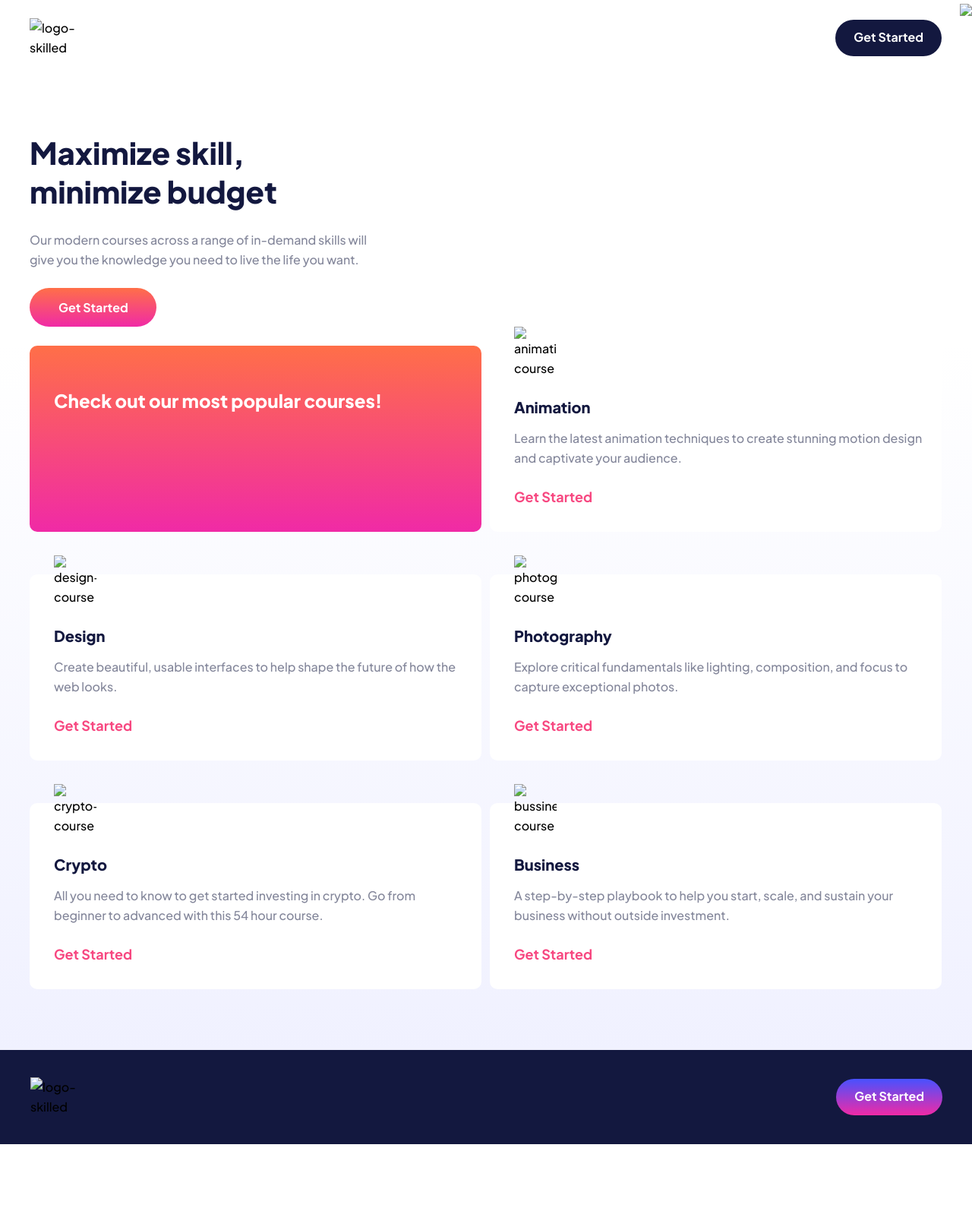
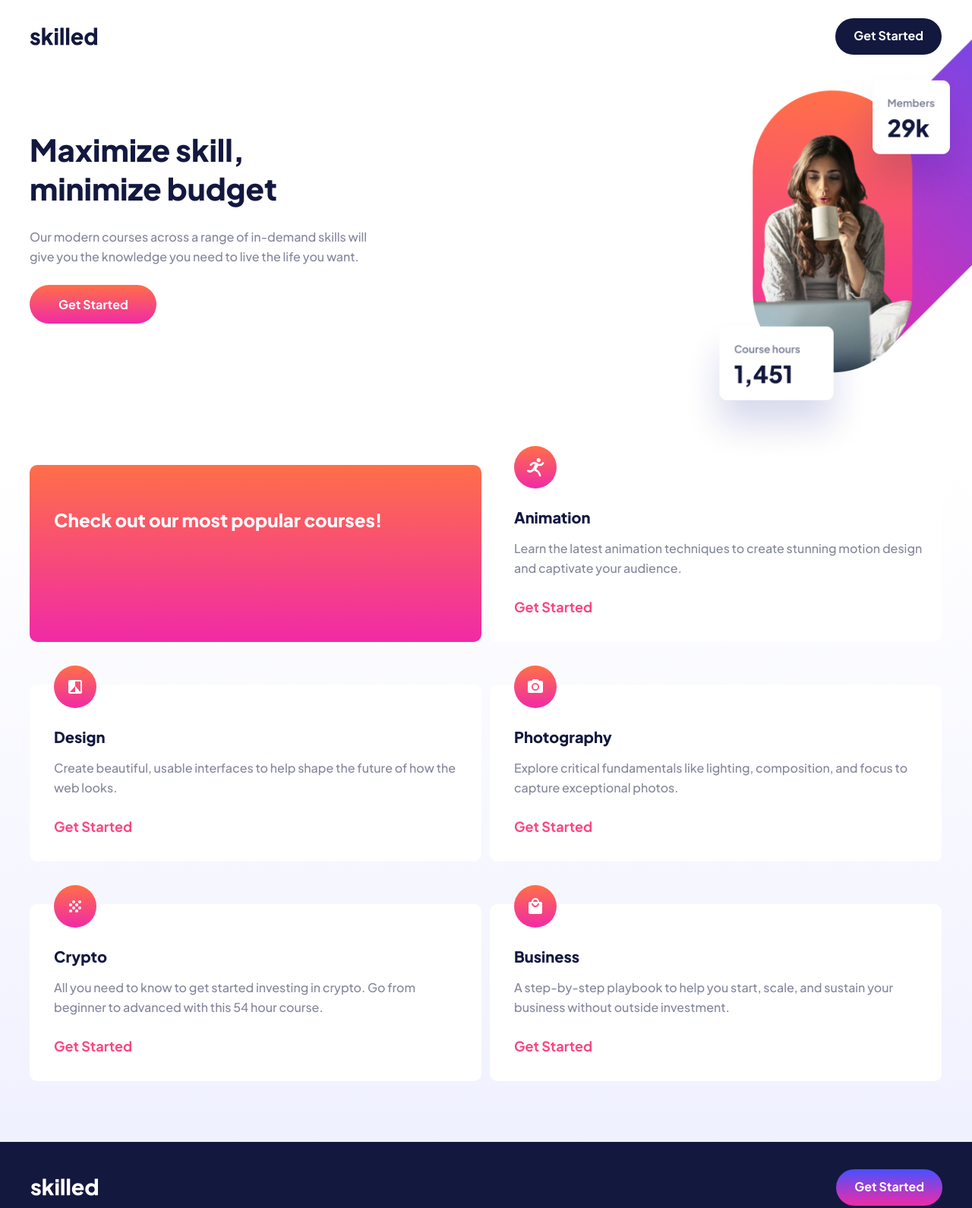
Before and after one commit to danieldiogenes/skilled-elearning, a plain HTML site: page index.html in a window 1280 px wide. Shown: the whole page at 76% size. Before the commit the page ends 1506 px from the top, so only its background shows below. Drawn offline with Linux system fonts and the light colour scheme; the site is published under a folder, as on GitHub Pages, so addresses that start at the root find nothing.

Commit message:
refactor:adjust image path

```diff
--- a/index.html
+++ b/index.html
@@ -6,13 +6,13 @@
   <link rel="preconnect" href="https://fonts.googleapis.com">
   <link rel="preconnect" href="https://fonts.gstatic.com" crossorigin>
   <link href="https://fonts.googleapis.com/css2?family=Plus+Jakarta+Sans:wght@500;700;800&display=swap" rel="stylesheet">
-  <link rel="icon" type="image/png" sizes="32x32" href="./assets/favicon-32x32.png">
+  <link rel="icon" type="image/png" sizes="32x32" href="../assets/favicon-32x32.png">
   <link rel="stylesheet" href="style.css">
   <title>Skilled e-learning</title>
 </head>
 <body>
   <header class="header">
-    <img class="header__logo" src="/assets/logo-dark.svg" alt="logo-skilled">
+    <img class="header__logo" src="./assets/logo-dark.svg" alt="logo-skilled">
     <button class="header__button">Get Started</button>
   </header>
   <main>
@@ -22,39 +22,39 @@
         <p class="presentation__description">Our modern courses across a range of in-demand skills will give you the knowledge you need to live the life you want.</p>
         <button class="presentation__button">Get Started</button>
       </div>
-      <img class="presentation__img--desktop" src="/assets/image-hero-desktop.png">
-      <img class="presentation__img--tablet" src="/assets/image-hero-tablet.png">
+      <img class="presentation__img--desktop" src="./assets/image-hero-desktop.png">
+      <img class="presentation__img--tablet" src="./assets/image-hero-tablet.png">
     </section>
-    <img class="img-mobile" src="/assets/image-hero-mobile.png">
+    <img class="img-mobile" src="./assets/image-hero-mobile.png">
     <section class="courses">
       <ul>
         <h3>Check out our most popular courses!</h3>
         <li class="course__card">
-          <img src="/assets/icon-animation.svg" alt="animation-course">
+          <img src="./assets/icon-animation.svg" alt="animation-course">
           <h4 class="course__card--tittle">Animation</h4>
           <p class="course__card--description">Learn the latest animation techniques to create stunning motion design and captivate your audience.</p>
           <a href="#" class="course__card--link">Get Started</a>
         </li>
         <li class="course__card">
-          <img src="/assets/icon-design.svg" alt="design-course">
+          <img src="./assets/icon-design.svg" alt="design-course">
           <h4 class="course__card--tittle">Design</h4>
           <p class="course__card--description">Create beautiful, usable interfaces to help shape the future of how the web looks.</p>
           <a href="#" class="course__card--link">Get Started</a>
         </li>
         <li class="course__card">
-          <img src="/assets/icon-photography.svg" alt="photography-course">
+          <img src="./assets/icon-photography.svg" alt="photography-course">
           <h4 class="course__card--tittle">Photography</h4>
           <p class="course__card--description">Explore critical fundamentals like lighting, composition, and focus to capture exceptional photos.</p>
           <a href="#" class="course__card--link">Get Started</a>
         </li>
         <li class="course__card">
-          <img src="/assets/icon-crypto.svg" alt="crypto-course">
+          <img src="./assets/icon-crypto.svg" alt="crypto-course">
           <h4 class="course__card--tittle">Crypto</h4>
           <p class="course__card--description">All you need to know to get started investing in crypto. Go from beginner to advanced with this 54 hour course.</p>
           <a href="#" class="course__card--link">Get Started</a>
         </li>
         <li class="course__card">
-          <img src="/assets/icon-business.svg" alt="bussiness-course">
+          <img src="./assets/icon-business.svg" alt="bussiness-course">
           <h4 class="course__card--tittle">Business</h4>
           <p class="course__card--description">A step-by-step playbook to help you start, scale, and sustain your business without outside investment.</p>
           <a href="#" class="course__card--link">Get Started</a>
@@ -63,7 +63,7 @@
     </section>
   </main>
   <footer class="footer">
-    <img class="footer__logo" src="/assets/logo-light.svg" alt="logo-skilled">
+    <img class="footer__logo" src="./assets/logo-light.svg" alt="logo-skilled">
     <button class="footer__button">Get Started</button>
   </footer>
 </body>
```
